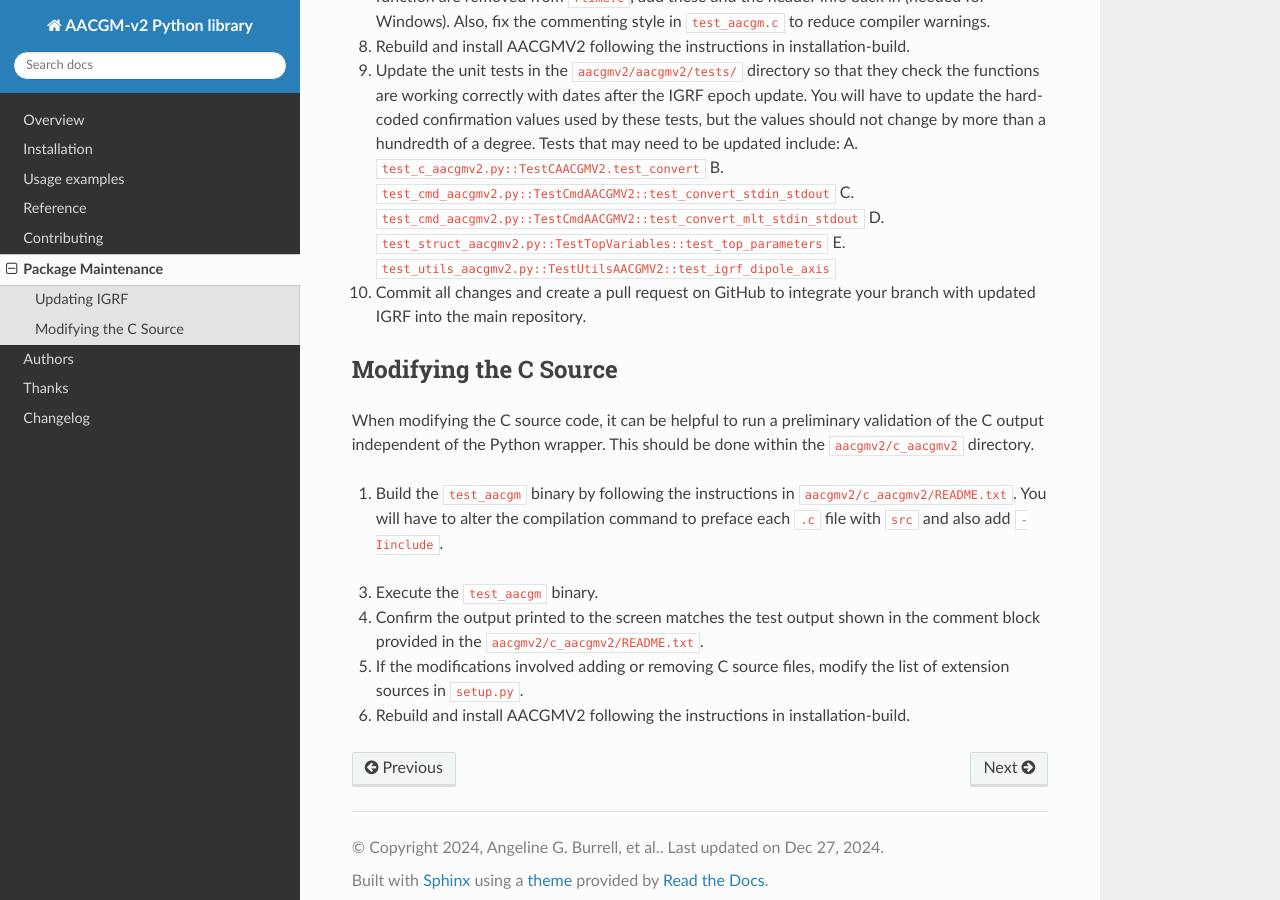
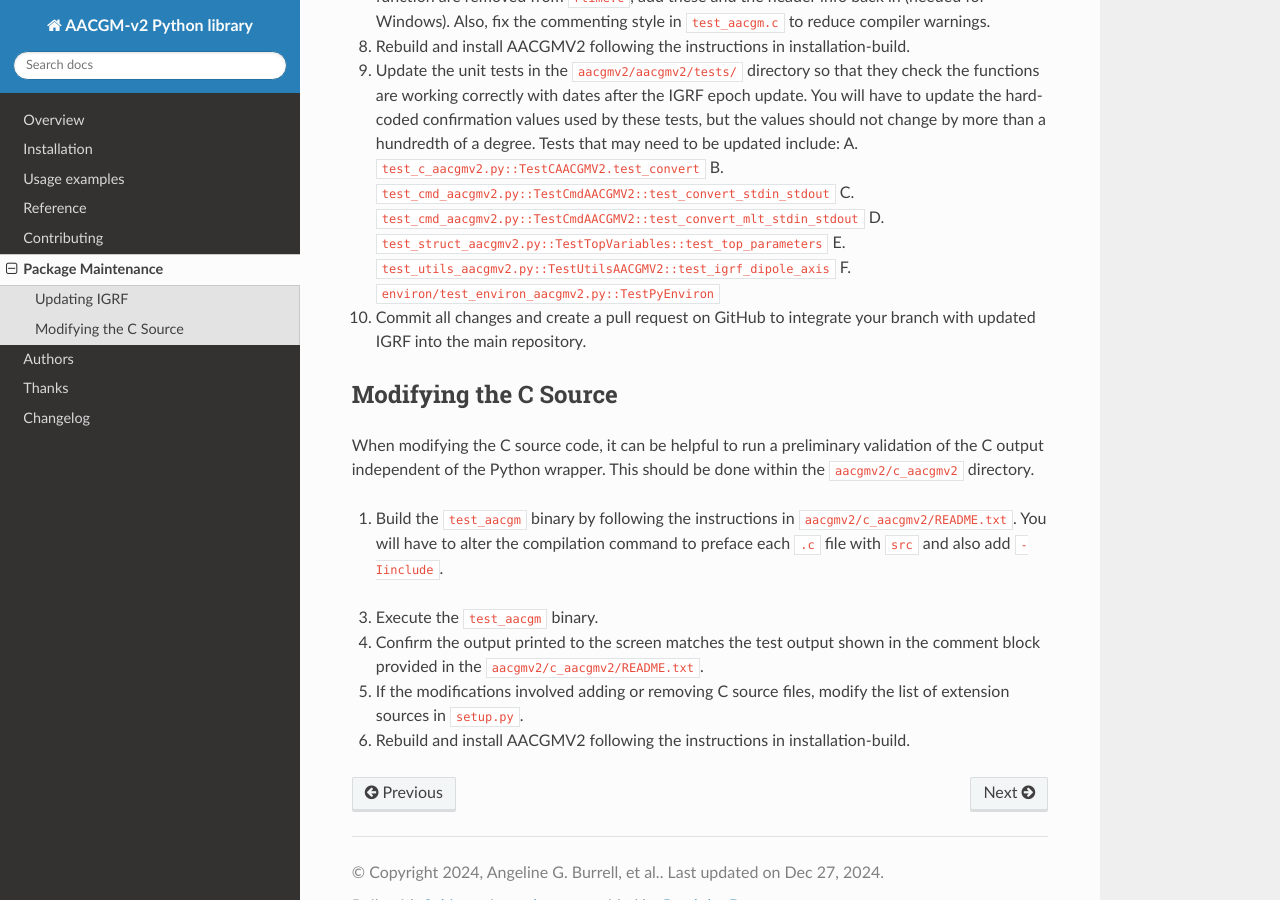
Before and after one commit to aburrell/aacgmv2, a Sphinx documentation site: the page built from docs/maintenance.rst, in a window 1280 px wide and 900 px high, scrolled down 868 px. Built offline with Sphinx 7.4.7 and the Read the Docs theme 3.1.0, drawn with Linux system fonts in a browser that asks for light colours; the version number is read from the project's files by our own code.

Commit message:
DOC: updated maintenance instructions
Added a missing test to the list of tests that need to be updated when IGRF is updated.

```diff
--- a/docs/maintenance.rst
+++ b/docs/maintenance.rst
@@ -54,6 +54,7 @@ is called, the updating process is simple:
    C. ``test_cmd_aacgmv2.py::TestCmdAACGMV2::test_convert_mlt_stdin_stdout``
    D. ``test_struct_aacgmv2.py::TestTopVariables::test_top_parameters``
    E. ``test_utils_aacgmv2.py::TestUtilsAACGMV2::test_igrf_dipole_axis``
+   F. ``environ/test_environ_aacgmv2.py::TestPyEnviron``
 10. Commit all changes and create a pull request on GitHub to integrate your
     branch with updated IGRF into the main repository.
 
```
